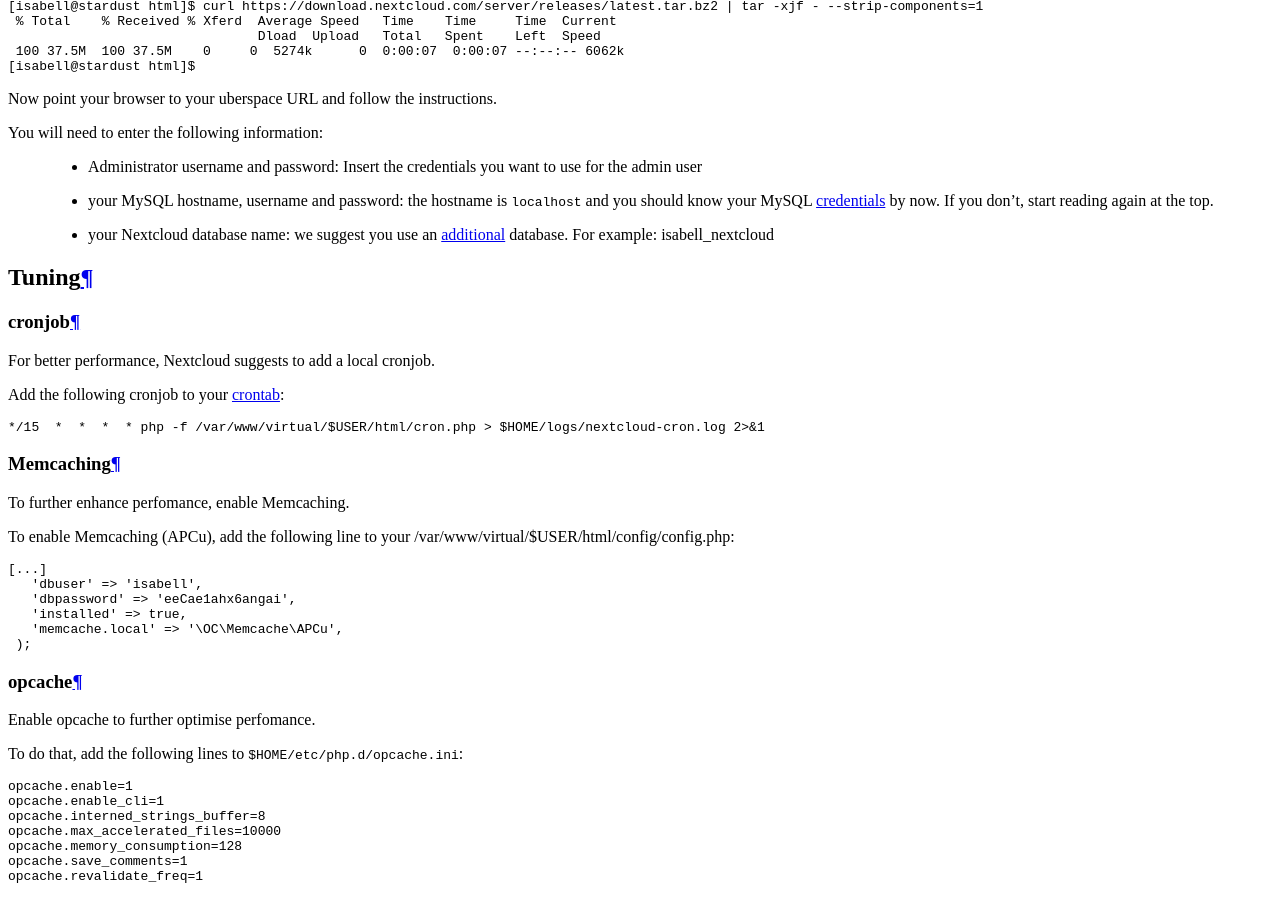
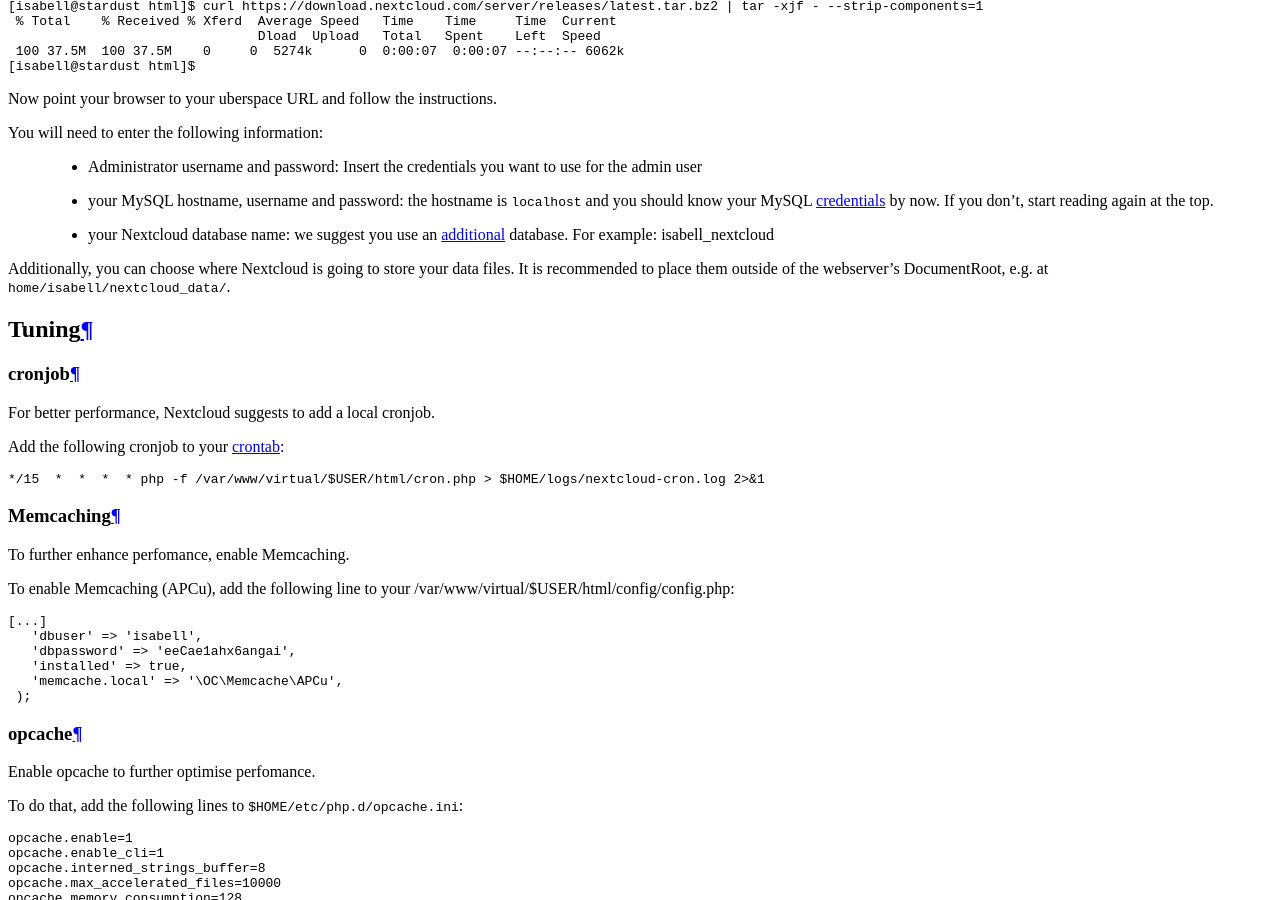
Before and after one commit to Uberspace/lab, a Sphinx documentation site: the page built from source/guide_nextcloud.rst, in a window 1280 px wide and 900 px high, scrolled down 4025 px. Built offline with Sphinx 7.4.7 and the Read the Docs theme 2.0.0, drawn with Linux system fonts in a browser that asks for light colours.

Commit message:
Added hint on choosing the data direcory's location (#510)

```diff
--- a/source/guide_nextcloud.rst
+++ b/source/guide_nextcloud.rst
@@ -74,6 +74,8 @@
   * Administrator username and password: Insert the credentials you want to use for the admin user
   * your MySQL hostname, username and password: the hostname is ``localhost`` and you should know your MySQL :manual_anchor:`credentials <database-mysql.html#login-credentials>` by now. If you don't, start reading again at the top.
   * your Nextcloud database name: we suggest you use an :manual_anchor:`additional <database-mysql.html#additional-databases>` database. For example: isabell_nextcloud
+
+Additionally, you can choose where Nextcloud is going to store your data files. It is recommended to place them outside of the webserver's DocumentRoot, e.g. at ``home/isabell/nextcloud_data/``.
 
 Tuning
 ======
```
